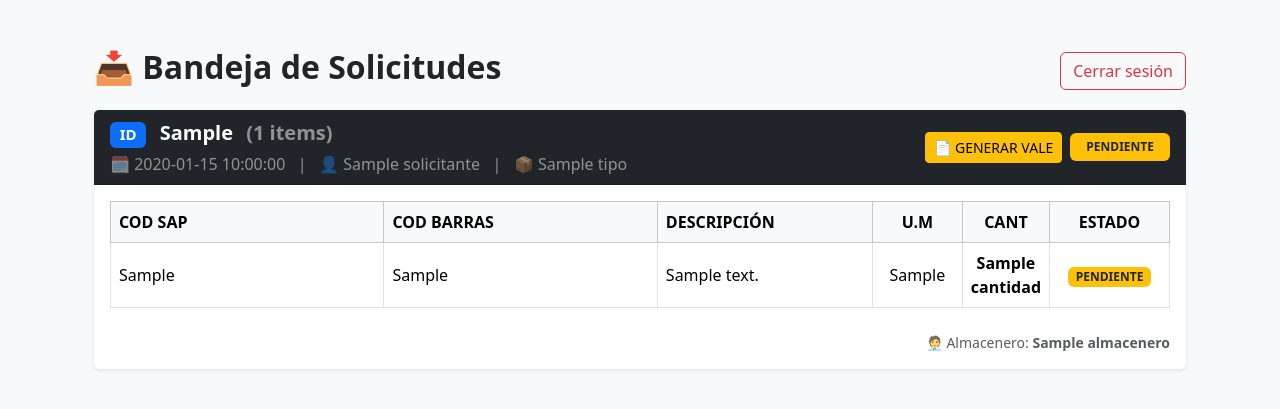
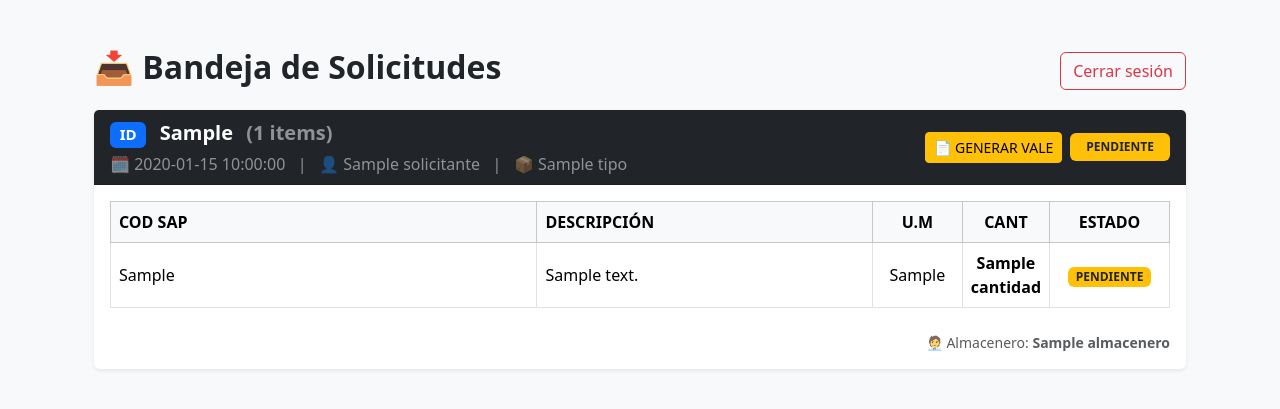
Before and after one commit to Edwin43-star/solicitudes-almacen-xylem, a Flask app: template templates/bandeja.html in a window 1280 px wide. Shown: the part 56-465 px from the top of the page. Run offline with Flask 3, Linux system fonts and the light colour scheme; the template is opened without the code that fills it: most values are stand-ins (such as "Sample title", 1, 10 or a date in 2020); parts of the project's set-up code (start-up, migrations or seed data) failed here and were passed over.

Commit message:
Add files via upload

```diff
--- a/templates/bandeja.html
+++ b/templates/bandeja.html
@@ -41,8 +41,7 @@
           {% set est = (sol.estado or "")|upper %}
           {% if est == "ATENDIDO" %}
 
-            <!-- BOTÓN DESACTIVADO -->
-            <button class="btn btn-secondary btn-sm" disabled title="Solicitud ya atendida">
+            <button class="btn btn-secondary btn-sm" disabled>
               📄 GENERAR VALE
             </button>
 
@@ -70,7 +69,6 @@
           <thead class="table-light">
             <tr>
               <th>COD SAP</th>
-              <th>COD BARRAS</th>
               <th>DESCRIPCIÓN</th>
               <th class="text-center">U.M</th>
               <th class="text-center">CANT</th>
@@ -81,7 +79,6 @@
             {% for it in sol.detalle %}
             <tr>
               <td style="min-width:160px;">{{ it.codigo_sap }}</td>
-              <td style="min-width:160px;">{{ it.codigo_barras }}</td>
               <td>{{ it.descripcion }}</td>
               <td class="text-center" style="width:90px;">{{ it.um }}</td>
               <td class="text-center" style="width:80px;"><b>{{ it.cantidad }}</b></td>
```
